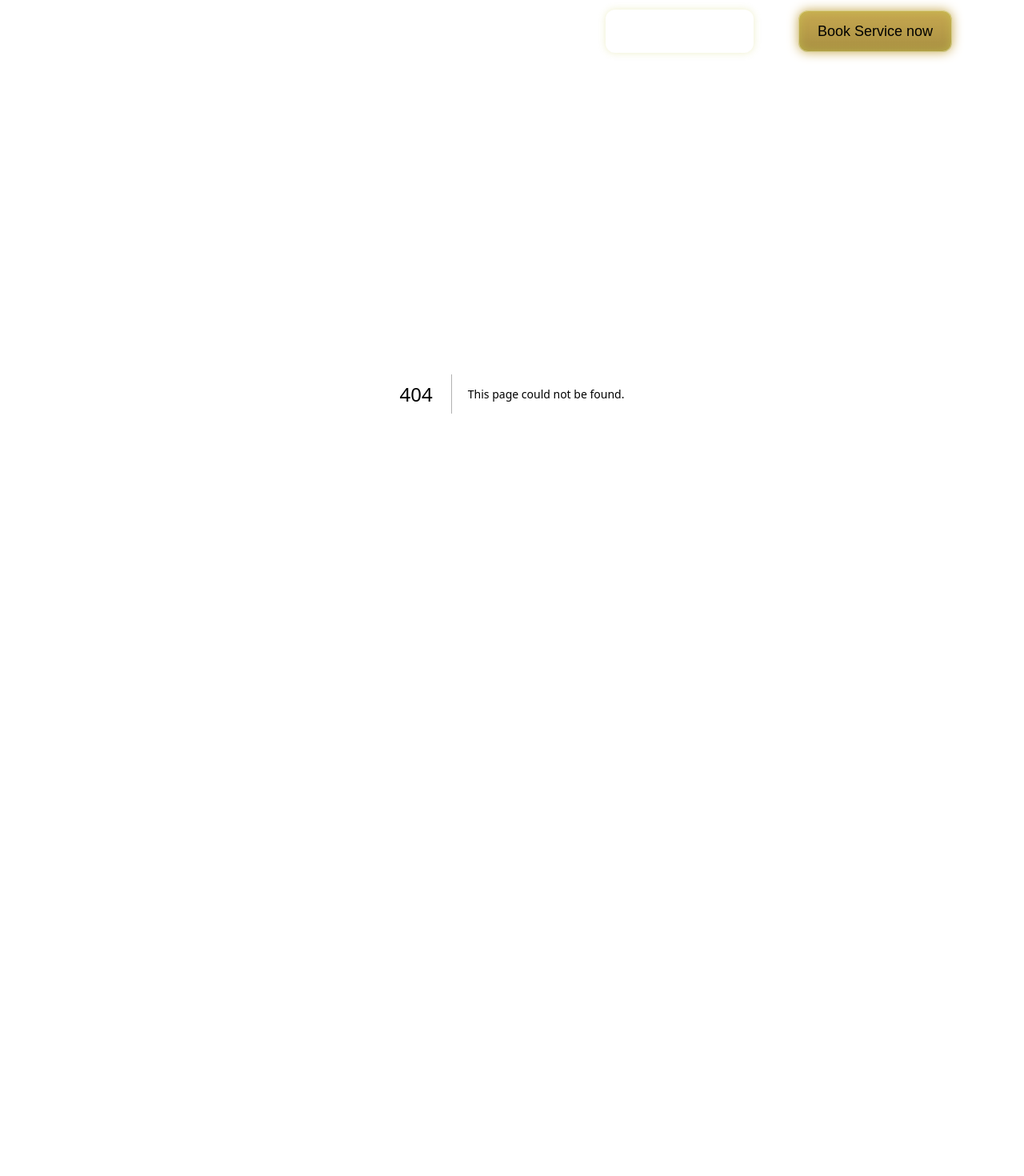
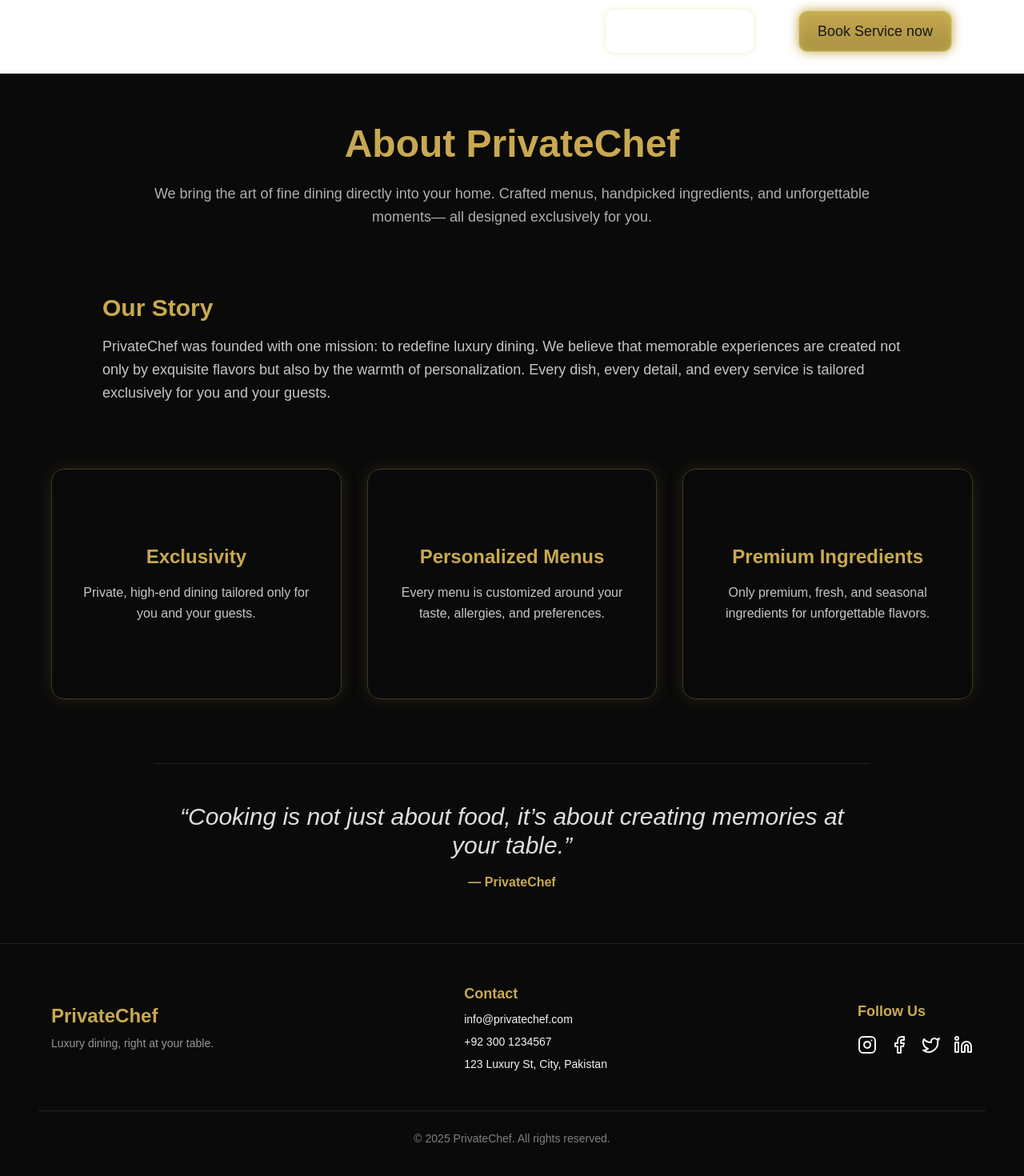
Before and after one commit to furqanahmadbasra/client_chef_3, a Next.js app: page /About in a window 1280 px wide. Before the commit this address had no page. Shown: the part 14-1484 px from the top of the page at 80% size. Before the commit the page ends 906 px from the top, so only its background shows below. Built offline with nearby package versions, Linux system fonts and the light colour scheme.

Commit message:
makinig more pages

```diff
--- /dev/null
+++ b/src/PageComponents/Footer.jsx
@@ -0,0 +1,56 @@
+"use client";
+
+import React from "react";
+import { Instagram, Facebook, Twitter, Linkedin } from "lucide-react";
+
+const Footer = () => {
+  return (
+    <footer className="bg-[#0A0A0A] text-[#F5F5F5] py-12 px-6 md:px-12 border-t border-white/10">
+      <div className="max-w-6xl mx-auto flex flex-col md:flex-row justify-between items-start md:items-center gap-10">
+
+        {/* Brand / Tagline */}
+        <div className="flex flex-col">
+          <h2 className="text-2xl font-bold text-[#C8A951]">PrivateChef</h2>
+          <p className="text-sm text-[#F5F5F5]/60 mt-2">
+            Luxury dining, right at your table.
+          </p>
+        </div>
+
+        {/* Contact Info */}
+        <div className="flex flex-col gap-2">
+          <h3 className="text-lg font-semibold text-[#C8A951]">Contact</h3>
+          <p className="text-sm">info@privatechef.com</p>
+          <p className="text-sm">+92 300 1234567</p>
+          <p className="text-sm">123 Luxury St, City, Pakistan</p>
+        </div>
+
+        {/* Social Links */}
+        <div className="flex flex-col gap-2">
+          <h3 className="text-lg font-semibold text-[#C8A951]">Follow Us</h3>
+          <div className="flex gap-4 mt-2">
+            <a href="#" className="hover:text-[#C8A951] transition-colors">
+              <Instagram />
+            </a>
+            <a href="#" className="hover:text-[#C8A951] transition-colors">
+              <Facebook />
+            </a>
+            <a href="#" className="hover:text-[#C8A951] transition-colors">
+              <Twitter />
+            </a>
+            <a href="#" className="hover:text-[#C8A951] transition-colors">
+              <Linkedin />
+            </a>
+          </div>
+        </div>
+
+      </div>
+
+      {/* Bottom Note */}
+      <div className="mt-12 text-center text-[#F5F5F5]/50 text-sm border-t border-white/10 pt-6">
+        &copy; {new Date().getFullYear()} PrivateChef. All rights reserved.
+      </div>
+    </footer>
+  );
+};
+
+export default Footer;
--- a/src/PageComponents/Navbar.jsx
+++ b/src/PageComponents/Navbar.jsx
@@ -1,5 +1,7 @@
+"use client";
 import React from "react";
 import Button from "../components/Button";
+import Link from "next/link";
 
 const Navbar = () => {
   return (
@@ -24,22 +26,24 @@ const Navbar = () => {
           <div className="hidden md:flex items-center gap-14">
             <div className="hidden md:flex items-center gap-8 border border-white/20 rounded-xl px-6 py-3 shadow-[0px_0px_10px_rgb(200,201,81,0.3)]">
               <nav className="flex gap-10 text-lg">
-                <a
-                  href="#"
+                <Link
+                  href="/"
                   className="text-white/70 hover:text-white transition"
                 >
                   Home
-                </a>
-                <a
-                  href="#"
+                </Link>
+                <Link
+                  href="/About"
                   className="text-white/70 hover:text-white transition"
                 >
                   About
-                </a>
+                </Link>
               </nav>
             </div>
 
-            <Button>Book Service now</Button>
+            <Link href="/ServicesPage">
+              <Button>Book Service now</Button>
+            </Link>
           </div>
         </div>
       </div>
--- /dev/null
+++ b/src/app/About/page.jsx
@@ -0,0 +1,84 @@
+"use client";
+import React from "react";
+import { motion } from "framer-motion";
+
+const features = [
+  {
+    title: "Exclusivity",
+    desc: "Private, high-end dining tailored only for you and your guests.",
+  },
+  {
+    title: "Personalized Menus",
+    desc: "Every menu is customized around your taste, allergies, and preferences.",
+  },
+  {
+    title: "Premium Ingredients",
+    desc: "Only premium, fresh, and seasonal ingredients for unforgettable flavors.",
+  },
+];
+
+const AboutPage = () => {
+  return (
+    <div className="bg-[#0A0A0A] text-[#F5F5F5] min-h-screen px-6 md:px-16 py-16">
+
+      {/* Intro Section */}
+      <section className="max-w-4xl mx-auto text-center mb-20">
+        <h1 className="text-4xl md:text-5xl font-bold text-[#C8A951] mb-6">
+          About PrivateChef
+        </h1>
+        <p className="text-lg text-[#F5F5F5]/70 leading-relaxed">
+          We bring the art of fine dining directly into your home.
+          Crafted menus, handpicked ingredients, and unforgettable moments—
+          all designed exclusively for you.
+        </p>
+      </section>
+
+      {/* Our Story */}
+      <section className="max-w-5xl mx-auto mb-20">
+        <h2 className="text-3xl font-semibold text-[#C8A951] mb-4">Our Story</h2>
+        <p className="text-[#F5F5F5]/80 leading-relaxed text-lg">
+          PrivateChef was founded with one mission: to redefine luxury dining.
+          We believe that memorable experiences are created not only by
+          exquisite flavors but also by the warmth of personalization.
+          Every dish, every detail, and every service is tailored exclusively
+          for you and your guests.
+        </p>
+      </section>
+
+      {/* What We Offer */}
+      <section className="max-w-6xl mx-auto grid grid-cols-1 md:grid-cols-3 gap-8 mb-20">
+        {features.map((item, idx) => (
+          <motion.div
+            key={idx}
+            className="h-72 w-full border border-[#C8A951]/30 rounded-2xl p-8 flex flex-col justify-center items-center text-center backdrop-blur-sm shadow-[0px_0px_20px_rgba(200,169,81,0.15)]"
+            whileHover={{
+              scale: 1.07,
+              z: 50,
+              rotateX: 5,
+              rotateY: -5,
+              boxShadow:
+                "0px 20px 40px rgba(200, 169, 81, 0.3), 0px 10px 20px rgba(0,0,0,0.4)",
+            }}
+            transition={{ type: "spring", stiffness: 200, damping: 15 }}
+          >
+            <h3 className="text-2xl font-semibold text-[#C8A951] mb-4">
+              {item.title}
+            </h3>
+            <p className="text-[#F5F5F5]/80 leading-relaxed">{item.desc}</p>
+          </motion.div>
+        ))}
+      </section>
+
+      {/* Chef’s Philosophy */}
+      <section className="max-w-4xl mx-auto text-center border-t border-white/10 pt-12">
+        <blockquote className="text-2xl md:text-3xl italic text-[#F5F5F5]/90">
+          “Cooking is not just about food,
+          it’s about creating memories at your table.”
+        </blockquote>
+        <p className="mt-4 text-[#C8A951] font-semibold">— PrivateChef</p>
+      </section>
+    </div>
+  );
+};
+
+export default AboutPage;
--- /dev/null
+++ b/src/app/ServicesPage/page.jsx
@@ -0,0 +1,11 @@
+import React from 'react'
+
+const ServicesPage = () => {
+  return (
+    <div>
+      how are you
+    </div>
+  )
+}
+
+export default ServicesPage
--- a/src/app/layout.jsx
+++ b/src/app/layout.jsx
@@ -1,6 +1,7 @@
 import { Geist, Geist_Mono } from "next/font/google";
 import "./globals.css";
 import Navbar from "@/PageComponents/Navbar";
+import Footer from "@/PageComponents/Footer";
 
 const geistSans = Geist({
   variable: "--font-geist-sans",
@@ -21,10 +22,11 @@ export default function RootLayout({ children }) {
   return (
     <html lang="en">
       <body
-        className={`${geistSans.variable} ${geistMono.variable} antialiased`}
+        className={`${geistSans.variable} ${geistMono.variable} antialiased min-h-screen flex flex-col`}
       >
         <Navbar />
-        <main>{children}</main>
+        <main className="flex-grow">{children}</main>
+        <Footer />
       </body>
     </html>
   );
--- a/src/components/Button.jsx
+++ b/src/components/Button.jsx
@@ -4,7 +4,7 @@ import React from "react";
 
 const Button = (props) => {
   return (
-    <button className="relative py-3 px-6 rounded-xl font-medium text-lg bg-gradient-to-b from-[#C8A951] to-[#A88F42] shadow-[0px_0px_14px_#C8A951]">
+    <button className="relative hover:cursor-pointer py-3 px-6 rounded-xl font-medium text-lg bg-gradient-to-b from-[#C8A951] to-[#A88F42] shadow-[0px_0px_14px_#C8A951]">
       {/* Decorative layers for shine and depth */}
       <div className="absolute inset-0">
         <div className="rounded-xl border border-white/20 absolute inset-0 [mask-image:linear-gradient(to_bottom, black, transparent)]"></div>
```
